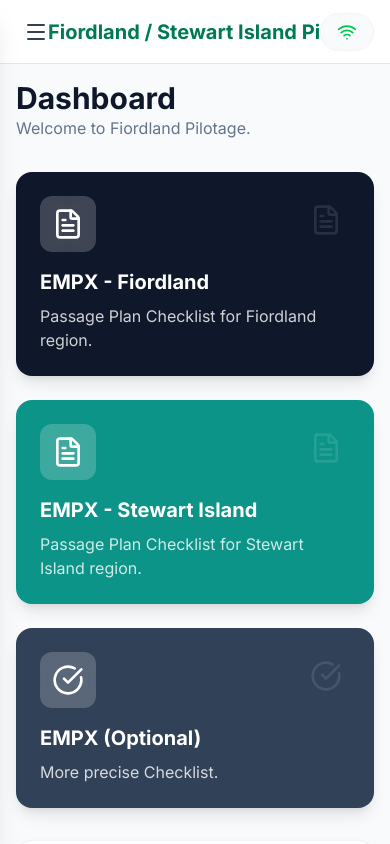
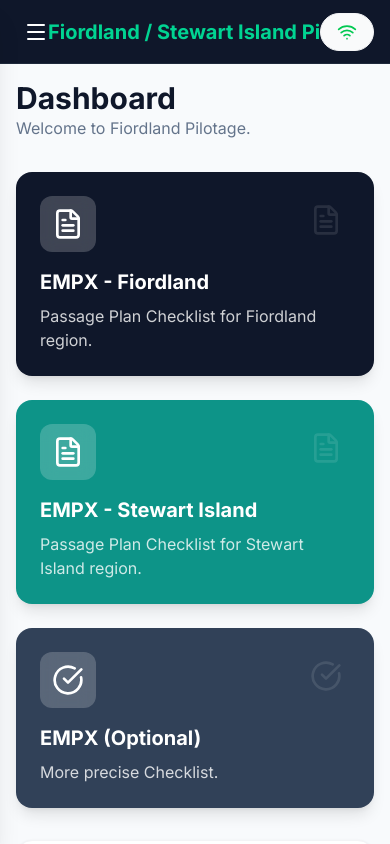
Before and after one commit to premraj81/fiordland-pilotage, a React (Vite) app: page / in a window 390 px wide. Built offline with nearby package versions, Linux system fonts and the light colour scheme.

Commit message:
Update Header Style: Dark Blue Background, Bright Green Text

```diff
--- a/src/components/Layout.tsx
+++ b/src/components/Layout.tsx
@@ -87,16 +87,16 @@ export default function Layout() {
 
             {/* Main Content */}
             <main className="flex-1 flex flex-col h-full overflow-hidden relative">
-                <header className="h-16 bg-white border-b border-gray-200 flex items-center justify-between px-4 lg:px-8 z-10 shrink-0 relative">
+                <header className="h-16 bg-fiordland-900 border-b border-fiordland-800 flex items-center justify-between px-4 lg:px-8 z-10 shrink-0 relative">
                     <div className="flex items-center gap-3">
-                        <button onClick={() => setSidebarOpen(true)} className="p-2 text-fiordland-700 lg:hidden">
+                        <button onClick={() => setSidebarOpen(true)} className="p-2 text-white lg:hidden">
                             <Menu />
                         </button>
                     </div>
 
                     {/* Centered Title */}
                     <div className="absolute left-1/2 top-1/2 -translate-x-1/2 -translate-y-1/2 text-center pointer-events-none w-full md:w-auto px-12 md:px-0">
-                        <h1 className="text-xl md:text-2xl font-bold text-emerald-700 truncate">
+                        <h1 className="text-xl md:text-2xl font-bold text-emerald-400 truncate">
                             Fiordland / Stewart Island Pilotage
                         </h1>
                     </div>
```
